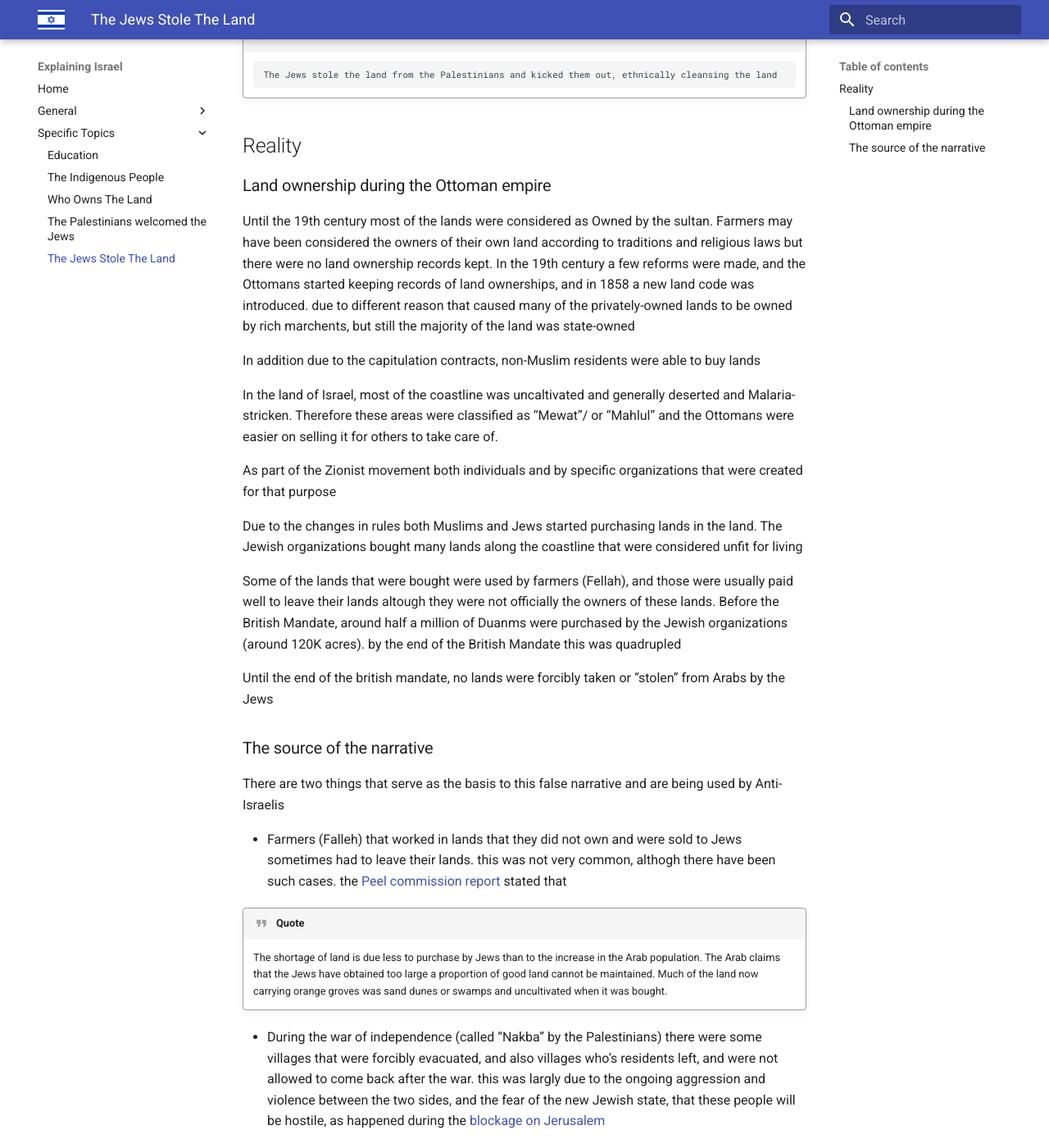
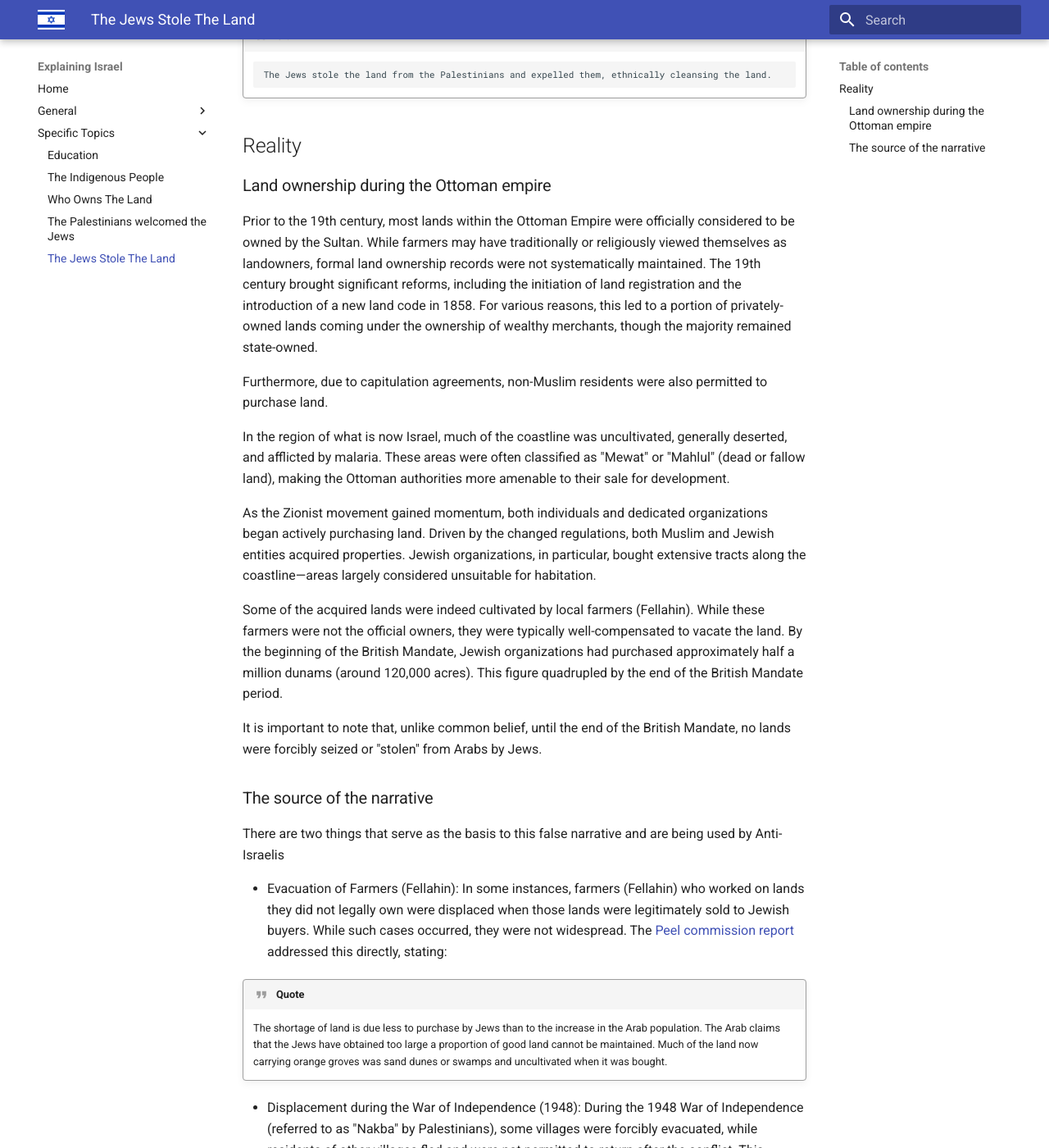
Before and after one commit to RonGros/explaining-israel, an MkDocs documentation site: the page built from docs/Specific Topics/Jews stole the land.md, in a window 1280 px wide and 1400 px high, scrolled down 200 px. Shown: the whole window at 82% size. Built offline with MkDocs 1.6.1 and Material for MkDocs 9.7.7, drawn with Linux system fonts in a browser that asks for light colours; some of the changed text lies outside the part shown.

Commit message:
Polish  The Jews Stole The Land page

```diff
--- a/docs/Specific Topics/Jews stole the land.md
+++ b/docs/Specific Topics/Jews stole the land.md
@@ -3,30 +3,27 @@
 Many people claim that
 
 !!! quote "Claim"
-		The Jews stole the land from the Palestinians and kicked them out, ethnically cleansing the land
+        The Jews stole the land from the Palestinians and expelled them, ethnically cleansing the land.
 
 ## Reality
 ### Land ownership during the Ottoman empire
-Until the 19th century most of the lands were considered as Owned by the sultan. Farmers may have been considered the owners of their own land according to traditions and religious laws but there were no land ownership records kept.
-In the 19th century a few reforms were made, and the Ottomans started keeping records of land ownerships, and in 1858 a new land code was introduced. due to different reason that caused many of the privately-owned lands to be owned by rich marchents, but still the majority of the land was state-owned
+Prior to the 19th century, most lands within the Ottoman Empire were officially considered to be owned by the Sultan. While farmers may have traditionally or religiously viewed themselves as landowners, formal land ownership records were not systematically maintained. The 19th century brought significant reforms, including the initiation of land registration and the introduction of a new land code in 1858. For various reasons, this led to a portion of privately-owned lands coming under the ownership of wealthy merchants, though the majority remained state-owned.
 
-In addition due to the capitulation contracts, non-Muslim residents were able to buy lands
+Furthermore, due to capitulation agreements, non-Muslim residents were also permitted to purchase land.
 
-In the land of Israel, most of the coastline was uncaltivated and generally deserted and Malaria-stricken. Therefore these areas were classified as “Mewat”/ or “Mahlul” and the Ottomans were easier on selling it for others to take care of.
+In the region of what is now Israel, much of the coastline was uncultivated, generally deserted, and afflicted by malaria. These areas were often classified as "Mewat" or "Mahlul" (dead or fallow land), making the Ottoman authorities more amenable to their sale for development.
 
-As part of the Zionist movement both individuals and by specific organizations that were created for that purpose
+As the Zionist movement gained momentum, both individuals and dedicated organizations began actively purchasing land. Driven by the changed regulations, both Muslim and Jewish entities acquired properties. Jewish organizations, in particular, bought extensive tracts along the coastline—areas largely considered unsuitable for habitation.
 
-Due to the changes in rules both Muslims and Jews started purchasing lands in the land. The Jewish organizations bought many lands along the coastline that were considered unfit for living
+Some of the acquired lands were indeed cultivated by local farmers (Fellahin). While these farmers were not the official owners, they were typically well-compensated to vacate the land. By the beginning of the British Mandate, Jewish organizations had purchased approximately half a million dunams (around 120,000 acres). This figure quadrupled by the end of the British Mandate period.
 
-Some of the lands that were bought were used by farmers (Fellah), and those were usually paid well to leave their lands altough they were not officially the owners of these lands.
-Before the British Mandate, around half a million of Duanms were purchased by the Jewish organizations (around 120K acres). by the end of the British Mandate this was quadrupled
+It is important to note that, unlike common belief, until the end of the British Mandate, no lands were forcibly seized or "stolen" from Arabs by Jews.
 
-Until the end of the british mandate, no lands were forcibly taken or “stolen” from Arabs by the Jews
 
 ### The source of the narrative
 There are two things that serve as the basis to this false narrative and are being used by Anti-Israelis
 
-* Farmers (Falleh) that worked in lands that they did not own and were sold to Jews sometimes had to leave their lands. this was not very common, althogh there have been such cases. the [Peel commission report](https://www.un.org/unispal/document/auto-insert-197740/) stated that
+* Evacuation of Farmers (Fellahin): In some instances, farmers (Fellahin) who worked on lands they did not legally own were displaced when those lands were legitimately sold to Jewish buyers. While such cases occurred, they were not widespread. The [Peel commission report](https://www.un.org/unispal/document/auto-insert-197740/) addressed this directly, stating:
 !!! Quote
     The shortage of land is due less to purchase by Jews than to the increase in the Arab population. The Arab claims that the Jews have obtained too large a proportion of good land cannot be maintained. Much of the land now carrying orange groves was sand dunes or swamps and uncultivated when it was bought.
-   * During the war of independence (called “Nakba” by the Palestinians) there were some villages that were forcibly evacuated, and also villages who’s residents left, and were not allowed to come back after the war. this was largly due to the ongoing aggression and violence between the two sides, and the fear of the new Jewish state, that these people will be hostile, as happened during the [blockage on Jerusalem](https://en.wikipedia.org/wiki/Battle_for_Jerusalem)
+ * Displacement during the War of Independence (1948): During the 1948 War of Independence (referred to as "Nakba" by Palestinians), some villages were forcibly evacuated, while residents of other villages fled and were not permitted to return after the conflict. This widespread displacement was largely a consequence of the intense and ongoing aggression and violence between the two sides. The nascent Jewish state harbored fears that these displaced populations could pose a hostile threat, a concern exacerbated by events such as the [blockage on Jerusalem](https://en.wikipedia.org/wiki/Battle_for_Jerusalem)
```
